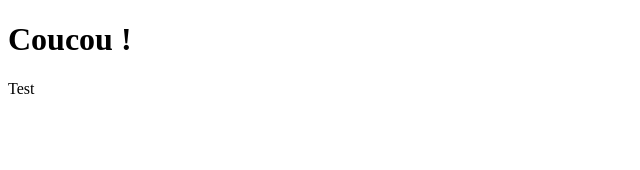
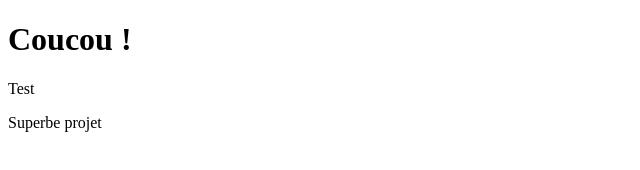
Before and after one commit to ThoomassB/ThMaSa, a plain HTML site: page index.html in a window 1280 px wide. Shown: the whole page, without its empty margins (0-640 px from the left). Drawn offline with Linux system fonts and the light colour scheme.

Commit message:
Modif #1

```diff
--- a/index.html
+++ b/index.html
@@ -10,5 +10,9 @@
 <body>
 <h1>Coucou !</h1>
     <p>Test</p>
+
+<div>
+    <p>Superbe projet</p>
+</div>
 </body>
 </html>
```
